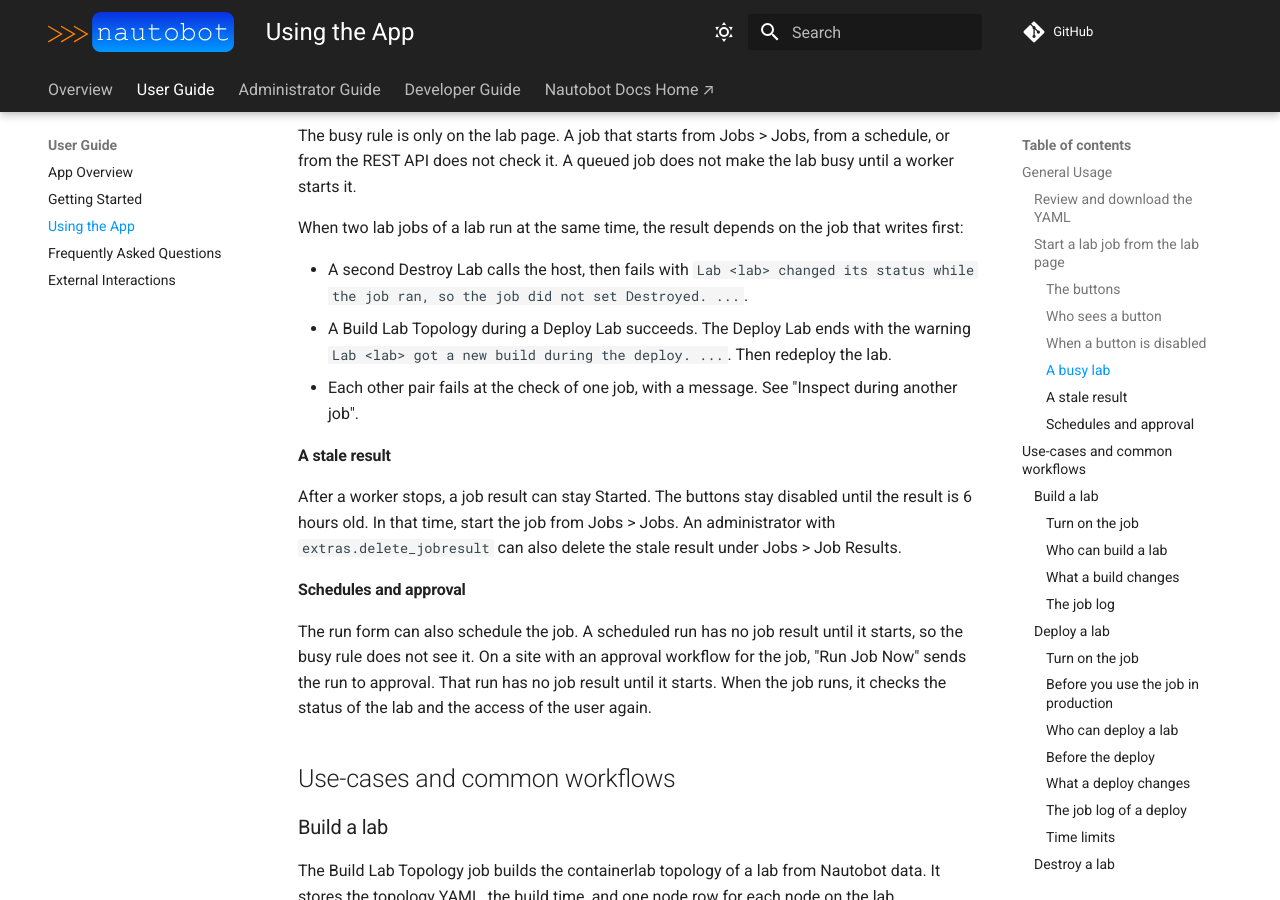
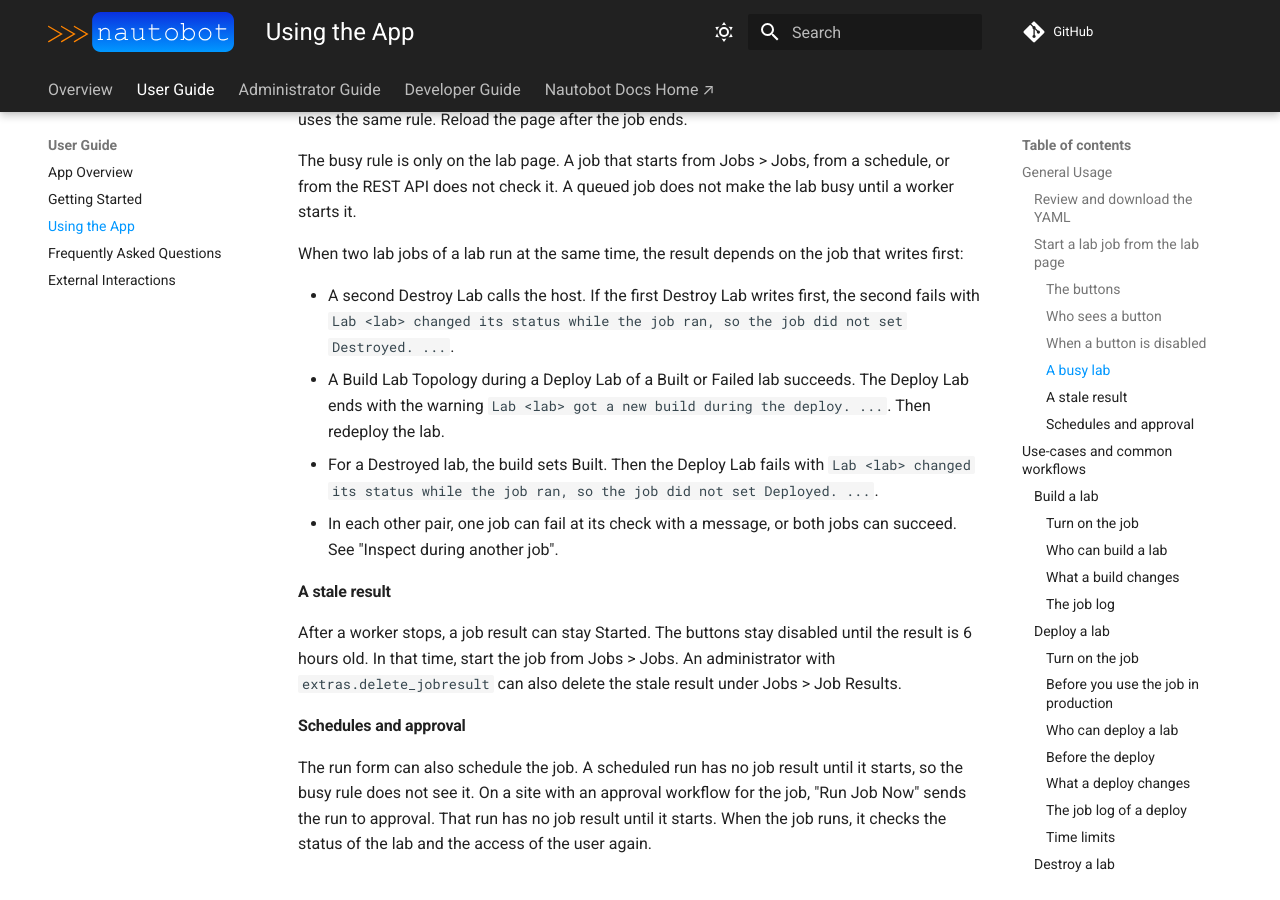
Before and after one commit to jtdub/nautobot-app-containerlab-orchestrator, an MkDocs documentation site: the page built from docs/user/app_use_cases.md, in a window 1280 px wide and 900 px high, scrolled down 2780 px. Built offline with MkDocs 1.6.1 and Material for MkDocs 9.7.7, drawn with Linux system fonts in a browser that asks for light colours; comment, search, counter and statistics services are not loaded; some of the changed text lies outside the part shown.

Commit message:
109: Address QA round 1 findings
- Ask is_busy only when a lab job button can show (AC-14). A user who is not
  the owner, with Inspect Lab turned off, caused a busy query.
- Make the docs of two lab jobs at the same time agree with the job code, and
  name the superuser in the non-owner sentence.

Claude-Session: https://claude.ai/code/session_015Wtbd2AbXxZ9u8rarE86by

```diff
--- a/docs/user/app_use_cases.md
+++ b/docs/user/app_use_cases.md
@@ -57,7 +57,7 @@ A button shows only when its job accepts the user. The page uses the same checks
 | The user has `containerlab_orchestrator.view_lab` and `containerlab_orchestrator.change_lab` on the lab. | All five |
 | The user is the owner of the lab, or a superuser. | Build, Deploy, Redeploy, and Destroy |
 
-A user who is not the owner sees only Inspect. A lab with no owner shows Build, Deploy, Redeploy, and Destroy only to a
+A user who is not the owner and not a superuser sees only Inspect. A lab with no owner shows Build, Deploy, Redeploy, and Destroy only to a
 superuser. The buttons do not need `extras.view_job`.
 
 #### When a button is disabled
@@ -87,11 +87,14 @@ not check it. A queued job does not make the lab busy until a worker starts it.
 
 When two lab jobs of a lab run at the same time, the result depends on the job that writes first:
 
-- A second Destroy Lab calls the host, then fails with `Lab <lab> changed its status while the job ran, so the job did
-  not set Destroyed. ...`.
-- A Build Lab Topology during a Deploy Lab succeeds. The Deploy Lab ends with the warning `Lab <lab> got a new build
-  during the deploy. ...`. Then redeploy the lab.
-- Each other pair fails at the check of one job, with a message. See "Inspect during another job".
+- A second Destroy Lab calls the host. If the first Destroy Lab writes first, the second fails with `Lab <lab> changed
+  its status while the job ran, so the job did not set Destroyed. ...`.
+- A Build Lab Topology during a Deploy Lab of a Built or Failed lab succeeds. The Deploy Lab ends with the warning
+  `Lab <lab> got a new build during the deploy. ...`. Then redeploy the lab.
+- For a Destroyed lab, the build sets Built. Then the Deploy Lab fails with `Lab <lab> changed its status while the job
+  ran, so the job did not set Deployed. ...`.
+- In each other pair, one job can fail at its check with a message, or both jobs can succeed. See "Inspect during
+  another job".
 
 #### A stale result
 
```
Also changed, not shown: 2 other files.
